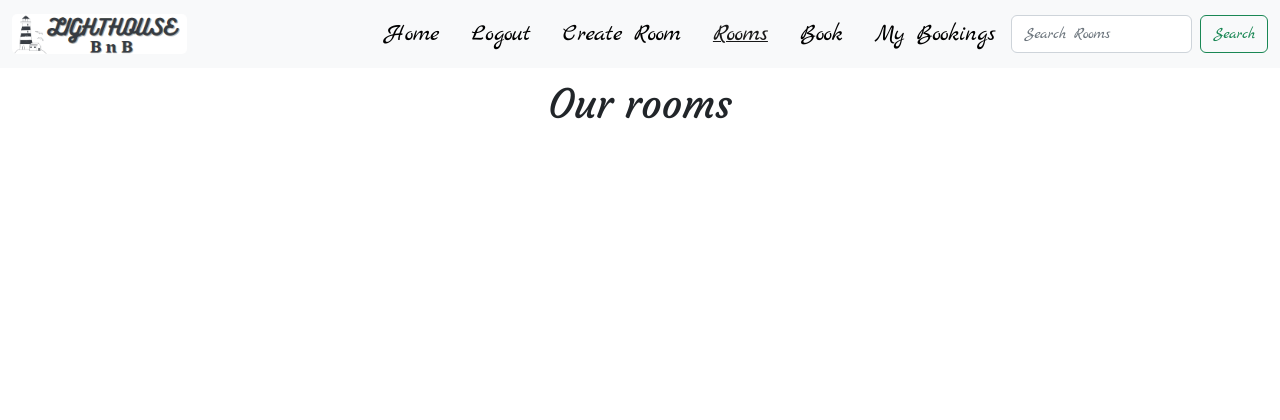
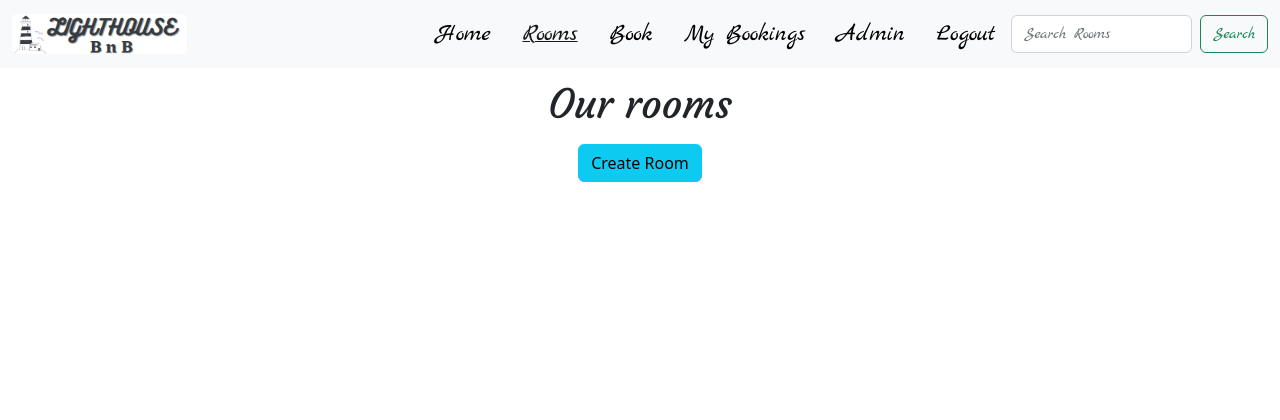
Before and after one commit to AgaToma/lighthouse-bnb, a Django app: page /rooms/ in a window 1280 px wide. Shown: the top 420 px of the page. Run offline with Django 3.2, Linux system fonts and the light colour scheme; the visitor is signed in with stand-in values (Sample User, id 1); data that the repository does not hold is empty; some libraries are stand-ins or nearby versions.

Commit message:
fix: rearrange links on navbar

```diff
--- a/rooms/templates/rooms/rooms.html
+++ b/rooms/templates/rooms/rooms.html
@@ -4,6 +4,12 @@
 {% block content %}
 <div class="container">
     <h1 class="text-center">Our rooms</h1>
+    <!-- Create Room button for admins-->
+    {% if user.is_admin %}
+    <div class="container d-flex justify-content-center">
+        <a href="{% url 'add_room' %}" class="btn btn-info m-2 text-center">Create Room</a>
+    </div>
+    {% endif %}
     <div class="container d-flex flex-row flex-wrap justify-content-center">
         {% for room in rooms %}
         <a href="{% url 'room_details' room.id %}" class="m-4 text-center" aria-label="Click to view {{ room.name }}">
--- a/templates/includes/header.html
+++ b/templates/includes/header.html
@@ -14,11 +14,29 @@
             </button>
             <div class="collapse navbar-collapse" id="navbarSupportedContent">
                 <ul class="navbar-nav ms-auto mb-2 mb-lg-0">
+                    <!--Home link-->
                     <li class="nav-item px-2">
                         <a class="nav-link black {% if url_name == 'home' %}active{% endif %}" aria-current="page"
                             href="{% url 'home' %}">Home</a>
                     </li>
+                    <li class="nav-item px-2">
+                        <a class="nav-link black {% if url_name == 'rooms' %}active{% endif %}"
+                            href="{% url 'rooms' %}">Rooms</a>
+                    </li>
                     {% if user.is_authenticated %}
+                    <li class="nav-item px-2">
+                        <a class="nav-link black {% if url_name == 'new_booking' %}active{% endif %}"
+                            href="{% url 'new_booking' %}">Book</a>
+                    </li>
+                    <li class="nav-item px-2">
+                        <a class="nav-link black {% if url_name == 'mybookings' %}active{% endif %}"
+                            href="{% url 'mybookings' %}">My Bookings</a>
+                    </li>
+                    {% if user.is_admin %}
+                    <li class="nav-item px-2">
+                        <a class="nav-link black" href="https://lighthouse-bnb.herokuapp.com/admin/">Admin</a>
+                    </li>
+                    {% endif %}
                     <li class="nav-item px-2">
                         <a class="nav-link black {% if url_name == 'account_logout' %}active{% endif %}"
                             href="{% url 'account_logout' %}">Logout</a>
@@ -31,26 +49,6 @@
                     <li class="nav-item px-2">
                         <a class="nav-link black {% if url_name == 'account_login' %}active{% endif %}"
                             href="{% url 'account_login' %}">Login</a>
-                    </li>
-                    {% endif %}
-                    {% if user.is_admin %}
-                    <li class="nav-item px-2">
-                        <a class="nav-link black {% if url_name == 'add_room' %}active{% endif %}"
-                            href="{% url 'add_room' %}">Create Room</a>
-                    </li>
-                    {% endif %}
-                    <li class="nav-item px-2">
-                        <a class="nav-link black {% if url_name == 'rooms' %}active{% endif %}"
-                            href="{% url 'rooms' %}">Rooms</a>
-                    </li>
-                    {% if user.is_authenticated %}
-                    <li class="nav-item px-2">
-                        <a class="nav-link black {% if url_name == 'new_booking' %}active{% endif %}"
-                            href="{% url 'new_booking' %}">Book</a>
-                    </li>
-                    <li class="nav-item px-2">
-                        <a class="nav-link black {% if url_name == 'mybookings' %}active{% endif %}"
-                            href="{% url 'mybookings' %}">My Bookings</a>
                     </li>
                     {% endif %}
                 </ul>
```
